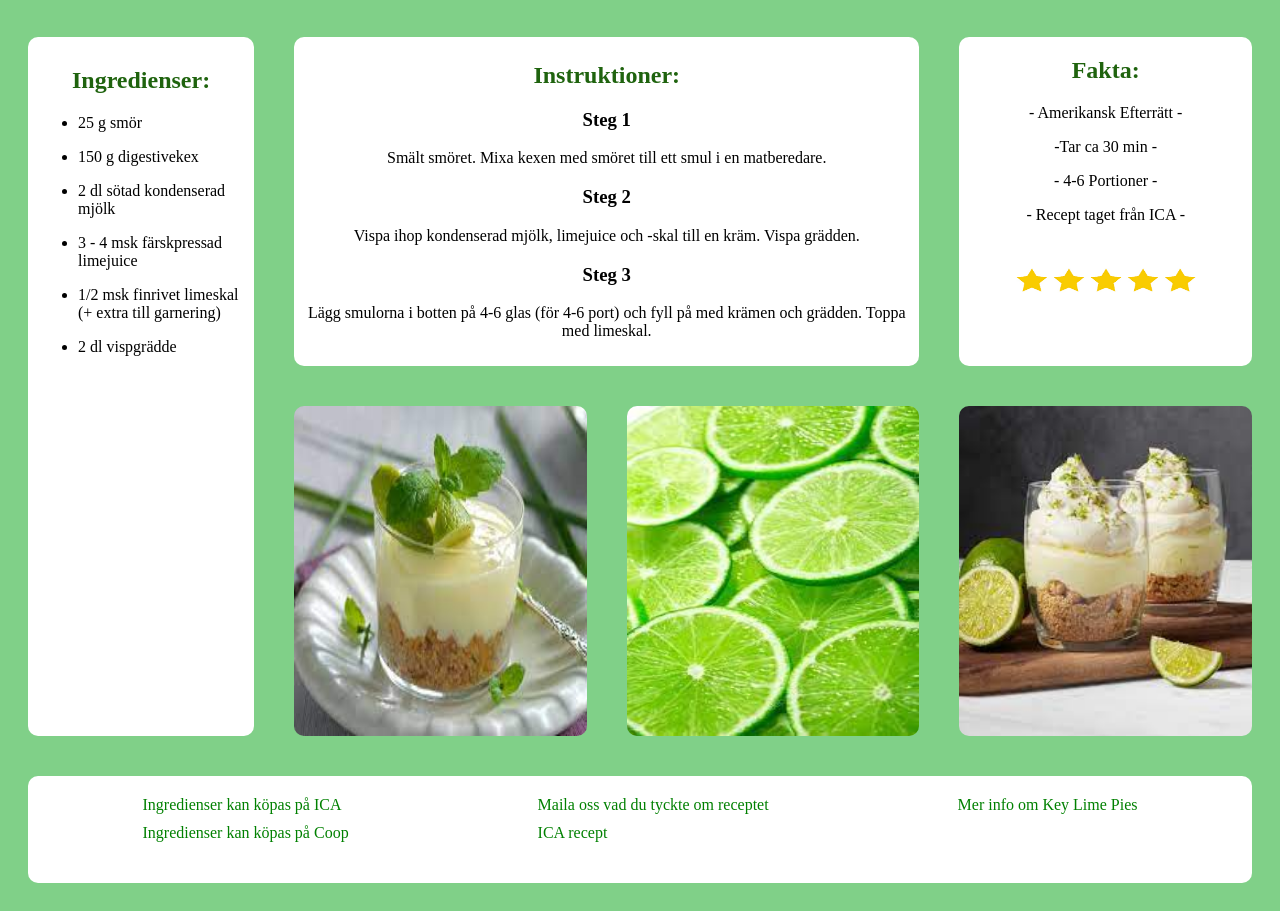
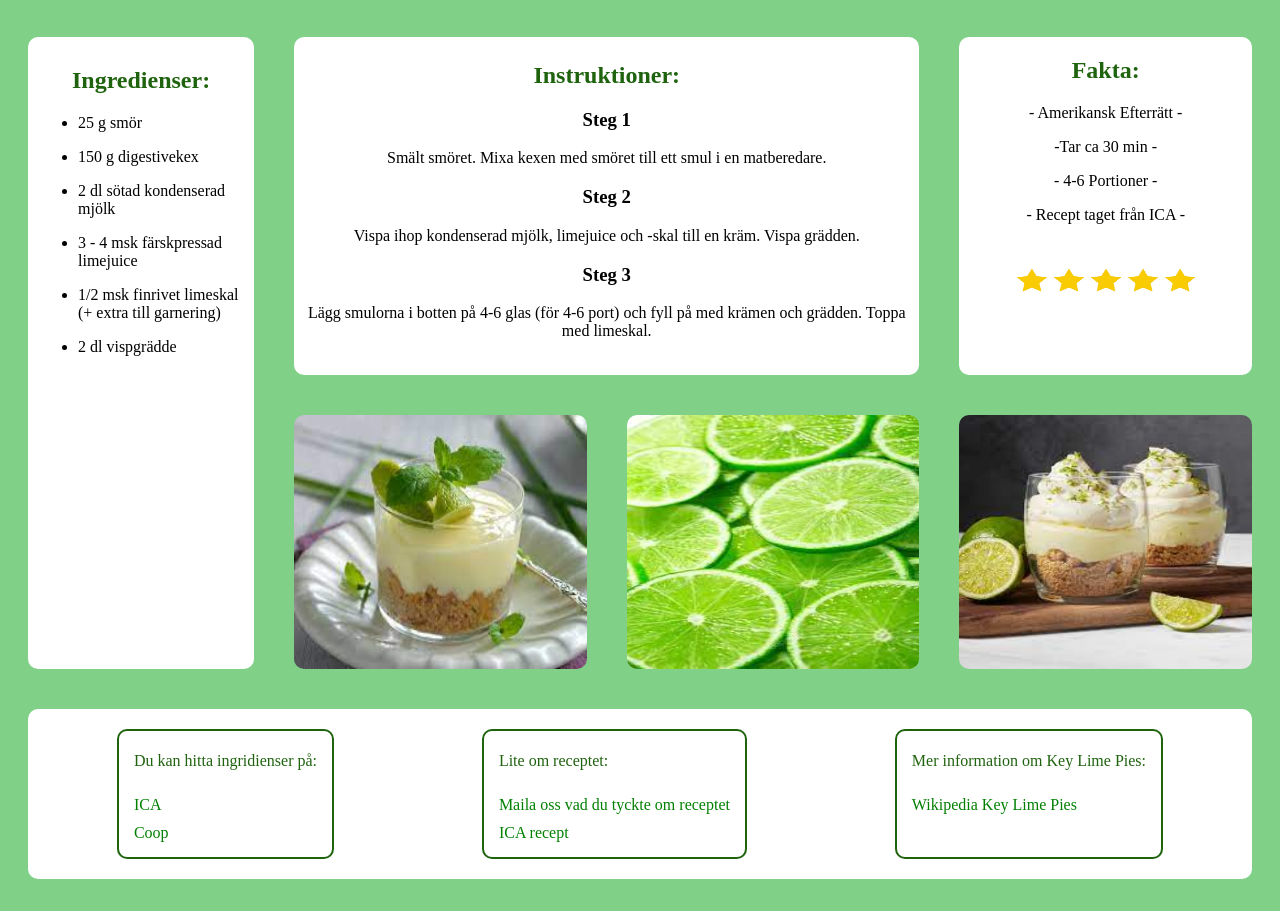
Before and after one commit to TE22A-andersson-tea/Projekt-1_Key_lime_pie, a plain HTML site: page index.html in a window 1280 px wide. Shown: the part 111-1022 px from the top of the page. Drawn offline with Linux system fonts and the light colour scheme.

Commit message:
fixat med länkar och footer

```diff
--- a/index.html
+++ b/index.html
@@ -54,15 +54,18 @@
 
     <footer>
         <div class = "Vänster">
-            <a href="https://www.ica.se/">Ingredienser kan köpas på ICA</a>
-            <a href="https://www.coop.se/">Ingredienser kan köpas på Coop</a>
+            <p>Du kan hitta ingridienser på:</p>
+            <a href="https://www.ica.se/">ICA</a>
+            <a href="https://www.coop.se/">Coop</a>
         </div>
         <div class = "Mitten">
+            <p>Lite om receptet:</p>
             <a href="mailto:">Maila oss vad du tyckte om receptet</a>
             <a href="https://www.ica.se/recept/key-lime-pie-i-glas-727754/">ICA recept</a>
         </div>
         <div class = "Höger">
-            <a href="https://en.wikipedia.org/wiki/Key_lime_pie">Mer info om Key Lime Pies</a>
+            <p>Mer information om Key Lime Pies:</p>
+            <a href="https://en.wikipedia.org/wiki/Key_lime_pie">Wikipedia Key Lime Pies</a>
         </div>
     </footer>
 </body>
--- a/style.css
+++ b/style.css
@@ -1,7 +1,7 @@
 body{
     display: grid;
     grid-template-columns: 0.8fr 1fr 1fr 1fr;
-    grid-template-rows: 0.5fr 2.5fr 2.5fr 1fr;
+    grid-template-rows: 0.5fr 1.8fr 1.4fr 0.8fr;
     background-color: #80D088;
     /*background-image: url(./img/key-ime-pie_img.jpg);
     background-repeat: no-repeat;
@@ -89,12 +89,13 @@ footer{
     grid-column: 1/5;
     grid-row: 4/5;
     background-color: white;
-    padding: 20px;
+    padding: 15px;
     margin: 20px;
     border-radius: 10px;
     display: flex;
     flex-direction: row;
     justify-content: space-around;
+    color: #1f630e;
 }
 a{
     text-decoration: none;
@@ -105,16 +106,31 @@ a{
     flex-direction: column;
     align-content: center;
     gap: 10px;
+    border: 2px solid #1f630e;
+    margin: 5px;
+    padding: 15px;
+    padding-top: 5px;
+    border-radius: 10px;
 }
 .Mitten{
     display: flex;
     flex-direction: column;
     align-content: center;
     gap: 10px;
+    border: 2px solid #1f630e;
+    margin: 5px;
+    padding: 15px;
+    padding-top: 5px;
+    border-radius: 10px;
 }
-.Häger{
+.Höger{
     display: flex;
     flex-direction: column;
     align-content: center;
     gap: 10px;
+    border: 2px solid #1f630e;
+    margin: 5px;
+    padding: 15px;
+    padding-top: 5px;
+    border-radius: 10px;
 }
```
